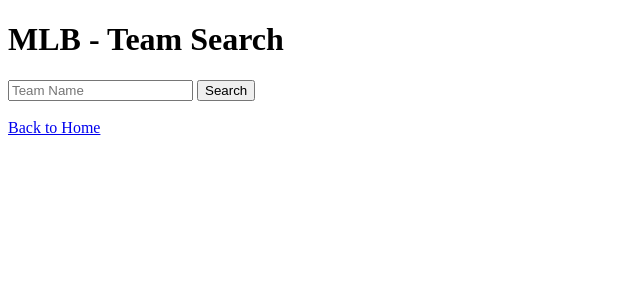
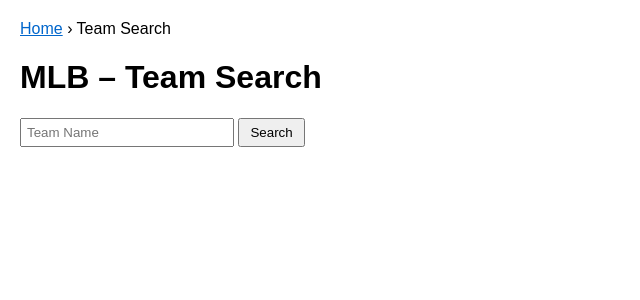
Before and after one commit to StoneWillC/my_mlb, a Django app: page /team_search/ in a window 1280 px wide. Shown: the top 300 px of the page, without its empty margins (0-640 px from the left). Run offline with Django 5.2, Linux system fonts and the light colour scheme.

Commit message:
Update team_search.html

```diff
--- a/my_mlb/my_mlb/mlb_data/templates/team_search.html
+++ b/my_mlb/my_mlb/mlb_data/templates/team_search.html
@@ -1,14 +1,24 @@
 <!DOCTYPE html>
 <html>
-  <head><title>Team Search</title></head>
-  <body>
-    <h1>MLB - Team Search</h1>
-    <form action="{% url 'team_search_results' %}" method="post">
-      {% csrf_token %}
-      <input type="text" name="q_name" placeholder="Team Name" />
-      <input type="submit" value="Search" />
-    </form>
-    <br/>
-    <a href="{% url 'mlb_data' %}">Back to Home</a>
-  </body>
+<head>
+  <title>MLB – Team Search</title>
+  <style>
+    body { font-family: sans-serif; margin: 20px; }
+    .breadcrumb a { color: #0066cc; }
+    form input[type="text"] { padding: 5px; width: 200px; }
+    form input[type="submit"] { padding: 5px 10px; }
+  </style>
+</head>
+<body>
+  <p class="breadcrumb">
+    <a href="{% url 'mlb_data' %}">Home</a> › Team Search
+  </p>
+
+  <h1>MLB – Team Search</h1>
+  <form action="{% url 'team_search_results' %}" method="post">
+    {% csrf_token %}
+    <input type="text" name="q_name" placeholder="Team Name">
+    <input type="submit" value="Search">
+  </form>
+</body>
 </html>
```
